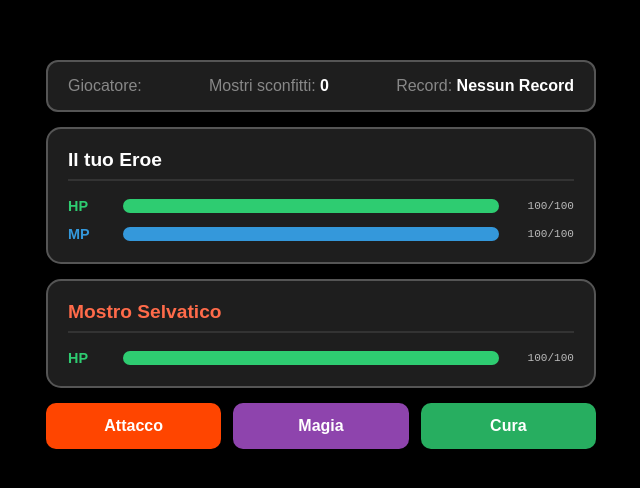
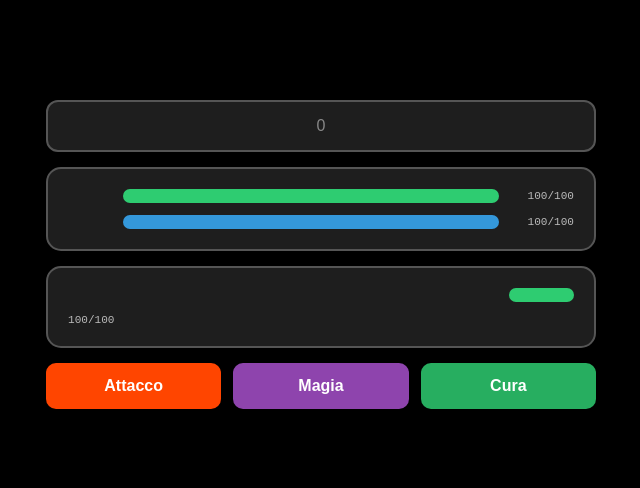
Before and after one commit to ManuMk7/Monster-Arena-, a website: page client/game.html in a window 1280 px wide. Shown: the part 138-626 px from the top of the page, without its empty margins (319-959 px from the left). Drawn offline with Linux system fonts and the light colour scheme.

```diff
--- a/client/game.html
+++ b/client/game.html
@@ -16,32 +16,27 @@ Quando il giocatore muore, mostra il punteggio finale e permette di iniziare una
     <meta charset="utf-8" />
     <link rel="stylesheet" href="css/style.css" />
   </head>
+
   <body>
-
     <div id="info-partita">
-    <span>Giocatore: <strong id="NomeGiocatore"></strong></span>
-    <span>Mostri sconfitti: <strong id="mostri-sconfitti">0</strong></span>
-    <span>Record: <strong id="record">Nessun Record</strong></span>
+      <span id="NomeGiocatore"></span>
+      <span id="num-mostri">0</span>
+      <span id="record-globale"></span>
     </div>
 
     <div id="giocatore">
-    <h3>Il tuo Eroe</h3>
-
-    <label for="hp-giocatore">HP</label>
-    <progress id="hp-giocatore" max="100" value="100"></progress>
-    <span id="testoHp">100/100</span>
-
-    <label for="mp-giocatore">MP</label>
-    <progress id="mp-giocatore" max="100" value="100"></progress>
-    <span id="testoMp">100/100</span>
+      <label for="hp-giocatore"></label>
+      <progress id="hp-giocatore" max="100" value="100"></progress
+      ><span id="testoHp">100/100</span>
+      <label for="mp-giocatore"></label>
+      <progress id="mp-giocatore" max="100" value="100"></progress
+      ><span id="testoMp">100/100</span>
     </div>
-
     <div id="mostro">
-    <h3 id="NomeMostro">Mostro Selvatico</h3>
-
-    <label for="hp-mostro">HP</label>
-    <progress id="hp-mostro" max="100" value="100"></progress>
-    <span id="testoHpMostro">100/100</span>
+      <span id="NomeMostro"></span>
+      <label for="hp-mostro"></label>
+      <progress id="hp-mostro" max="100" value="100"></progress
+      ><span id="testoHp">100/100</span>
     </div>
 
     <div id="azioni">
```
Lines whose indentation alone changed are shown as unchanged.
